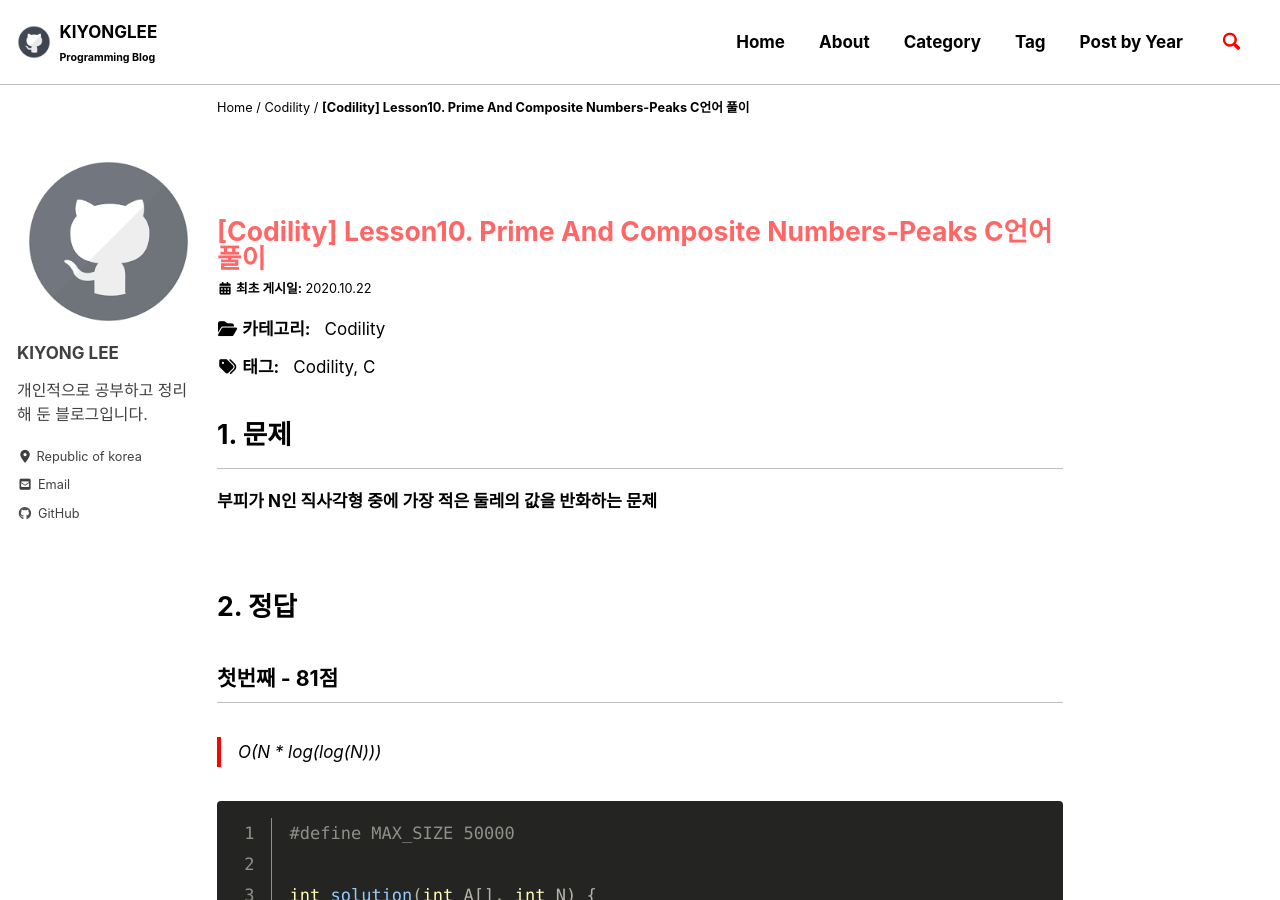
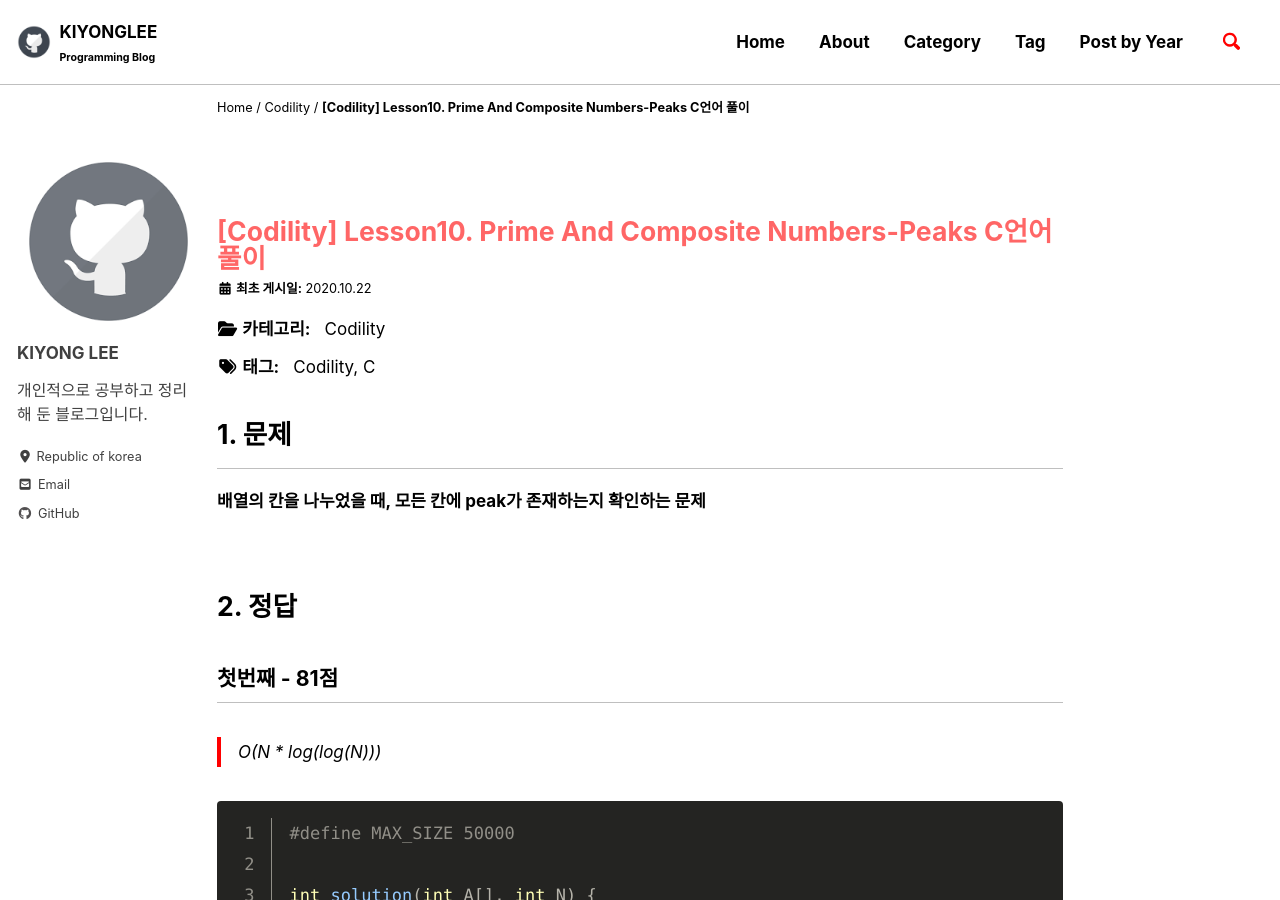
Before and after one commit to kiyongpro/kiyongpro.github.io, a Jekyll site: the page built from _posts/Study/Codility/lessons10-PrimeAndCompositeNumbers/2020-10-22-Peaks.md, in a window 1280 px wide and 900 px high. Built offline with Jekyll 4.4.1, drawn with Linux system fonts in a browser that asks for light colours; cached includes are drawn as plain includes; nearby versions of some CDN libraries; some web fonts are replaced; comment, search, counter and statistics services are not loaded.

Commit message:
post: Codility

```diff
--- a/_posts/Study/Codility/lessons10-PrimeAndCompositeNumbers/2020-10-22-Peaks.md
+++ b/_posts/Study/Codility/lessons10-PrimeAndCompositeNumbers/2020-10-22-Peaks.md
@@ -14,7 +14,7 @@ last_modified_at:
 ---
 # 1. 문제
 ---
-**부피가 N인 직사각형 중에 가장 적은 둘레의 값을 반화하는 문제**
+**배열의 칸을 나누었을 때, 모든 칸에 peak가 존재하는지 확인하는 문제**
 
 <br>
 
```
